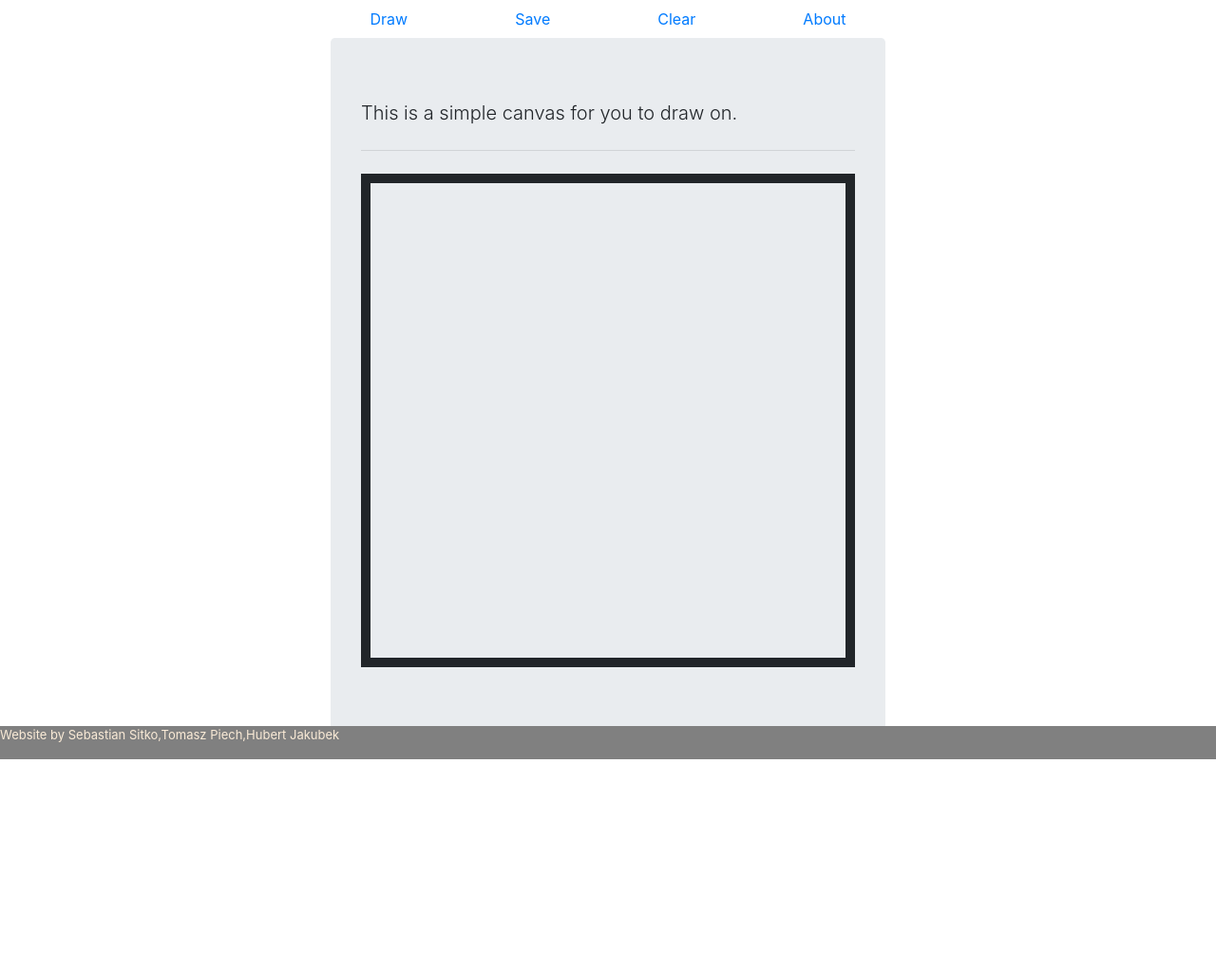
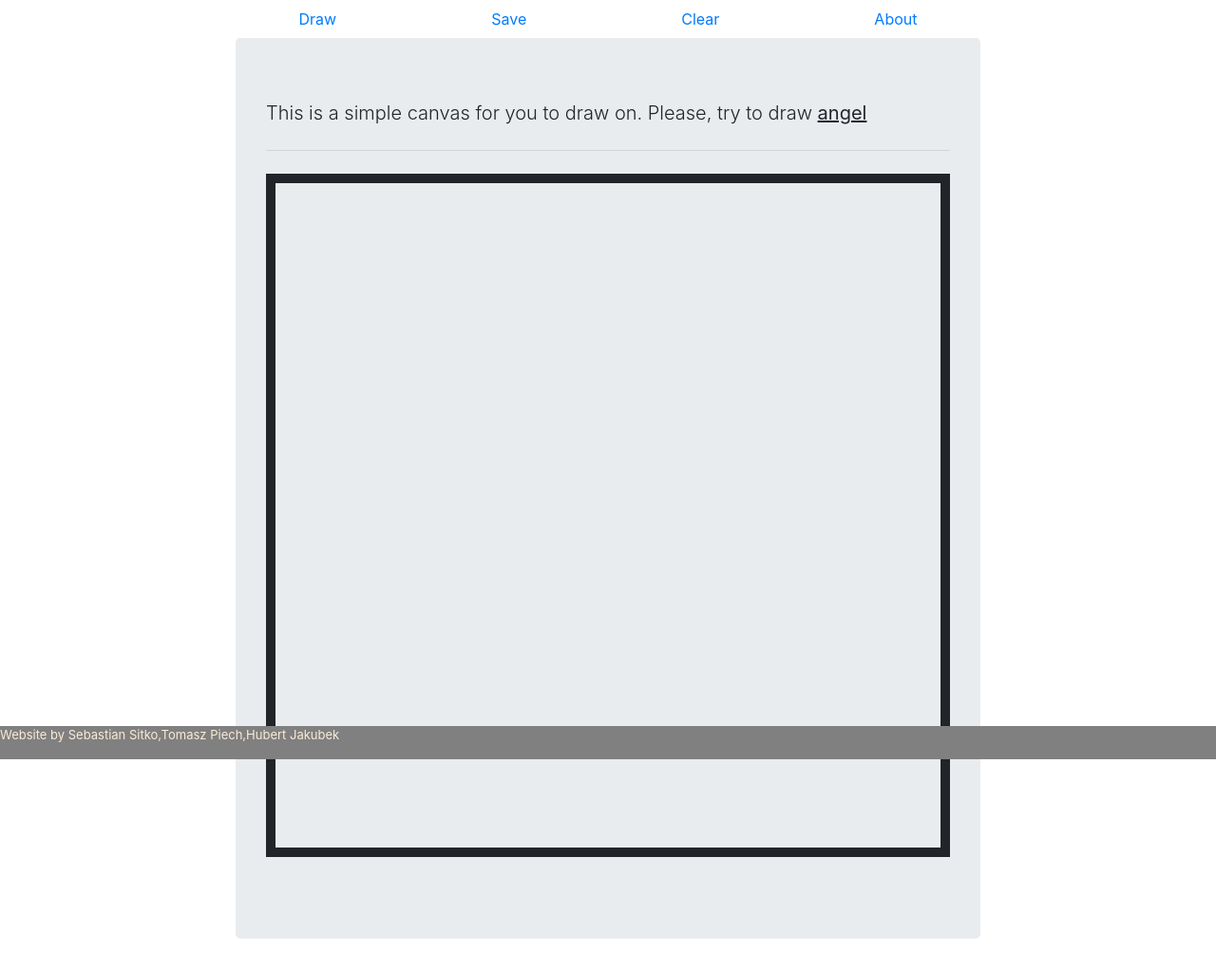
Before and after one commit to Azargaz/Project-PitE, a Django app: page / in a window 1280 px wide. Shown: the whole page at 95% size. Before the commit the page ends 800 px from the top, so only its background shows below. Run offline with Django 3.2, Linux system fonts and the light colour scheme; some libraries are stand-ins or nearby versions.

Commit message:
first fixing primary mode commit

```diff
--- a/Drawuess/Drawuess/views.py
+++ b/Drawuess/Drawuess/views.py
@@ -3,11 +3,13 @@ from django.http import JsonResponse, Http404
 import json, os, sys
 from .s_lib import scale
 from .cnn import model
-
+from random import choice
 import json
 
 def main_page(request):
-    return render(request,'main_page.html')
+    c = choice(model.CATEGORIES)
+    context = {'to_draw':c}
+    return render(request,'main_page.html',context)
 
 def picture(request):
     try:
--- a/Drawuess/static_files/index.js
+++ b/Drawuess/static_files/index.js
@@ -99,13 +99,28 @@ const saveImage = () => {
         .then(json => {
             console.log(json);
             answer = json.result;
-            updateAnswer();
+            if(answer.localeCompare(to_draw_item))
+            {
+                updateGoodAnswer();
+            }
+            else
+            {
+                updateBadAnswer();
+            }
+
         })
 }
 
-const updateAnswer = () => {
+const updateGoodAnswer = () => {
     answerElement = document.getElementById('answer')
     if(answer !== '') {
-        answerElement.innerHTML = "Image you're drawing is: " + answer;
+        answerElement.innerHTML = "YAY! You're drawing: " + answer;
     }
 }
+
+const updateBadAnswer = () => {
+    answerElement = document.getElementById('answer')
+    if(answer !== '') {
+        answerElement.innerHTML = "Damn! I thought it was: " + answer;
+    }
+}
--- a/Drawuess/templates/main_page.html
+++ b/Drawuess/templates/main_page.html
@@ -21,15 +21,19 @@
 
 {% block jtron %}
 <div onload="init()">
-    <p class="lead">This is a simple canvas for you to draw on.</p>
+    <p class="lead">This is a simple canvas for you to draw on. Please, try to draw <b><u>{{ to_draw }}</u></b></p>
     <hr class="my-4">
-    <canvas id="canvas" width="500" height="500"></canvas>
+    <canvas id="canvas" width="700" height="700"></canvas>
 
     <a id="saveImage"></a>
     <p id="answer"></p>
 </div>
 {% endblock %}
 {% block body %}
+<script type="text/javascript">
+  var to_draw_item = {{ to_draw }};
+</script>
 <script src="{% static 'index.js' %}"></script>
+
 {% endblock %}
 </html>
```
